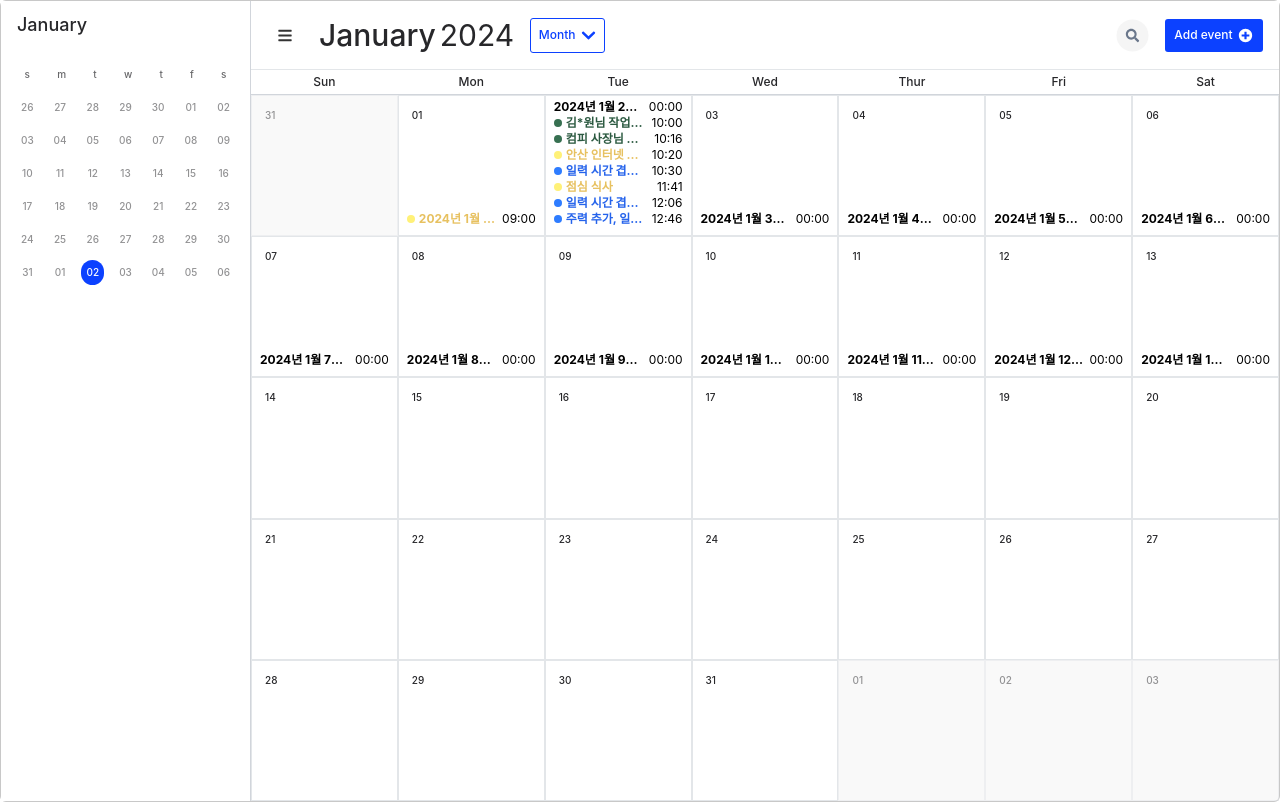
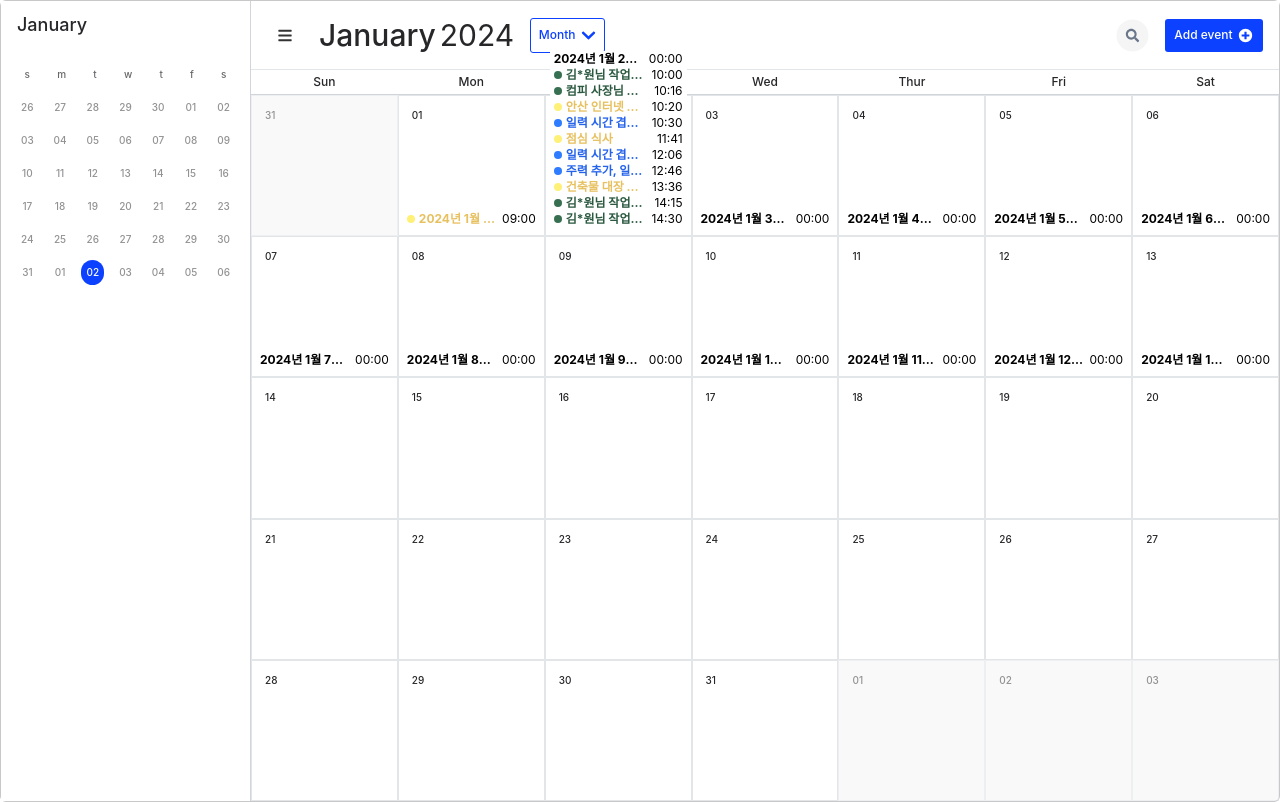
Before and after one commit to lindychi/frontend-bootcamp, a React (Create React App) app: page / in a window 1280 px wide. Built offline with nearby package versions, Linux system fonts and the light colour scheme.

Commit message:
fix: 중복할일 출력 개선

```diff
--- a/src/components/DayCalendar/DayColumn/index.tsx
+++ b/src/components/DayCalendar/DayColumn/index.tsx
@@ -32,11 +32,13 @@ export default function DayColumn({ year, month, day, index = 0 }: Props) {
               left:
                 todo.conflictLength === 0
                   ? 0
-                  : `${(todo.conflictIndex / todo.conflictLength) * 100}%`,
+                  : `${
+                      (todo.conflictIndex / (todo.conflictLength + 1)) * 100
+                    }%`,
               width:
                 todo.conflictLength === 0
                   ? "100%"
-                  : `${(1 / todo.conflictLength) * 100}%`,
+                  : `${(1 / (todo.conflictLength + 1)) * 100}%`,
             }}
           >
             <div
--- a/src/consts/sampleData.ts
+++ b/src/consts/sampleData.ts
@@ -238,4 +238,28 @@ export const todoDateList: TodoItem[] = [
     endedAt: new Date("2024-01-02T13:33:00"),
     category: categoryList[3],
   },
+  {
+    id: 27,
+    title: "건축물 대장 확인",
+    createdAt: "2024-01-02",
+    startedAt: new Date("2024-01-02T13:36:00"),
+    endedAt: new Date("2024-01-02T13:43:00"),
+    category: categoryList[0],
+  },
+  {
+    id: 28,
+    title: "김*원님 작업지시서 작성",
+    createdAt: "2024-01-02",
+    startedAt: new Date("2024-01-02T14:15:00"),
+    endedAt: new Date("2024-01-02T14:29:00"),
+    category: categoryList[2],
+  },
+  {
+    id: 29,
+    title: "김*원님 작업지시서 전달, 손*서님 수선 문의 전달",
+    createdAt: "2024-01-02",
+    startedAt: new Date("2024-01-02T14:30:00"),
+    endedAt: new Date("2024-01-02T15:01:00"),
+    category: categoryList[2],
+  },
 ];
--- a/src/libs/calendar.ts
+++ b/src/libs/calendar.ts
@@ -67,30 +67,49 @@ export const getTodoHeight = (todo: TodoItem) => {
   return height;
 };
 
+export const getMinute = (minute: number) => {
+  return minute * 60 * 1000;
+};
+
+export const getStartEndTime = (todo: TodoItem) => {
+  const todoStart = todo.startedAt.getTime();
+  const minimumEndTime = todoStart + getMinute(30);
+  const realEndTime = todo.endedAt?.getTime() ?? minimumEndTime;
+  const todoEnd = realEndTime > minimumEndTime ? realEndTime : minimumEndTime;
+  return [todoStart, todoEnd];
+};
+
+export const sortTime = (a: TodoItem, b: TodoItem) =>
+  a.startedAt.getTime() > b.startedAt.getTime() ? 1 : -1;
+
+export const compareConflict = <T extends TodoItem>(
+  todo: TodoItem,
+  todoList: T[]
+): T[] => {
+  const [todoStart, todoEnd] = getStartEndTime(todo);
+  const conflictList = todoList.filter((currentTodo) => {
+    if (currentTodo.id === todo.id) {
+      return false;
+    }
+
+    const [currentStart, currentEnd] = getStartEndTime(currentTodo);
+    return (
+      (todoStart < currentEnd && todoEnd > currentStart) ||
+      (todoEnd > currentStart && todoStart < currentEnd)
+    );
+  });
+
+  return conflictList;
+};
+
 export const getConflictTodoList = (
   todoList: TodoItem[]
 ): ConflictTodoItem[] => {
   const conflictTodoList: ConflictTodoItem[] = [];
 
-  todoList
-    .sort((a, b) => (a.startedAt.getTime() > b.startedAt.getTime() ? 1 : -1))
-    .forEach((todo, index) => {
-      const todoStart = todo.startedAt.getTime();
-      const todoEnd = todo.endedAt?.getTime() ?? todoStart + 30 * 60 * 1000;
-      const conflictList = todoList.filter((currentTodo) => {
-        if (currentTodo.id === todo.id) {
-          return false;
-        }
-
-        const currentStart = currentTodo.startedAt.getTime();
-        const currentEnd =
-          currentTodo.endedAt?.getTime() ?? currentStart + 30 * 60 * 1000;
-
-        return (
-          (todoStart < currentEnd && todoEnd > currentStart) ||
-          (todoEnd > currentStart && todoStart < currentEnd)
-        );
-      });
+  // 최초에 인덱스 지정을 위해서 비교하는 부분
+  todoList.sort(sortTime).forEach((todo) => {
+    const conflictList = compareConflict(todo, todoList);
 
     if (conflictList.length === 0) {
       conflictTodoList.push({
@@ -122,24 +141,9 @@ export const getConflictTodoList = (
     });
   });
 
+  // 계산된 인덱스에 따라서 재배열 하는 부분
   const lengthCalculatedList = conflictTodoList.map((todo) => {
-    const todoStart = todo.startedAt.getTime();
-    const todoEnd = todo.endedAt?.getTime() ?? todoStart + 30 * 60 * 1000;
-
-    const conflictList = conflictTodoList.filter((currentTodo) => {
-      if (currentTodo.id === todo.id) {
-        return false;
-      }
-
-      const currentStart = currentTodo.startedAt.getTime();
-      const currentEnd =
-        currentTodo.endedAt?.getTime() ?? currentStart + 30 * 60 * 1000;
-
-      return (
-        (todoStart < currentEnd && todoEnd > currentStart) ||
-        (todoEnd > currentStart && todoStart < currentEnd)
-      );
-    });
+    const conflictList = compareConflict(todo, conflictTodoList);
 
     const conflictIndexList = conflictList.map(
       (todo) =>
@@ -151,29 +155,14 @@ export const getConflictTodoList = (
     return { ...todo, conflictLength: uniqueList.length };
   });
 
+  // 범위가 엮여있는 위치간에는 최대 길이를 적용하는 부분
   return lengthCalculatedList.map((todo) => {
-    const todoStart = todo.startedAt.getTime();
-    const todoEnd = todo.endedAt?.getTime() ?? todoStart + 30 * 60 * 1000;
-
-    const conflictList = conflictTodoList.filter((currentTodo) => {
-      if (currentTodo.id === todo.id) {
-        return false;
-      }
-
-      const currentStart = currentTodo.startedAt.getTime();
-      const currentEnd =
-        currentTodo.endedAt?.getTime() ?? currentStart + 30 * 60 * 1000;
-
-      return (
-        (todoStart < currentEnd && todoEnd > currentStart) ||
-        (todoEnd > currentStart && todoStart < currentEnd)
-      );
-    });
+    const conflictList = compareConflict(todo, lengthCalculatedList);
 
     return {
       ...todo,
       conflictLength: Math.max(
-        conflictList.length,
+        todo.conflictLength,
         ...conflictList.map((todo) => todo.conflictLength)
       ),
     };
@@ -183,7 +172,6 @@ export const getConflictTodoList = (
 export function getWeekDates(year: number, month: number, day: number): Date[] {
   // JavaScript의 Date는 월이 0에서 시작하므로, 입력받은 month에서 1을 빼야 합니다.
   const inputDate = new Date(year, month, day);
-  console.log(inputDate);
 
   // 일요일을 주의 시작으로 설정합니다.
   // getDay()는 일요일을 0으로 반환합니다.
```
Lines whose indentation alone changed are shown as unchanged.
